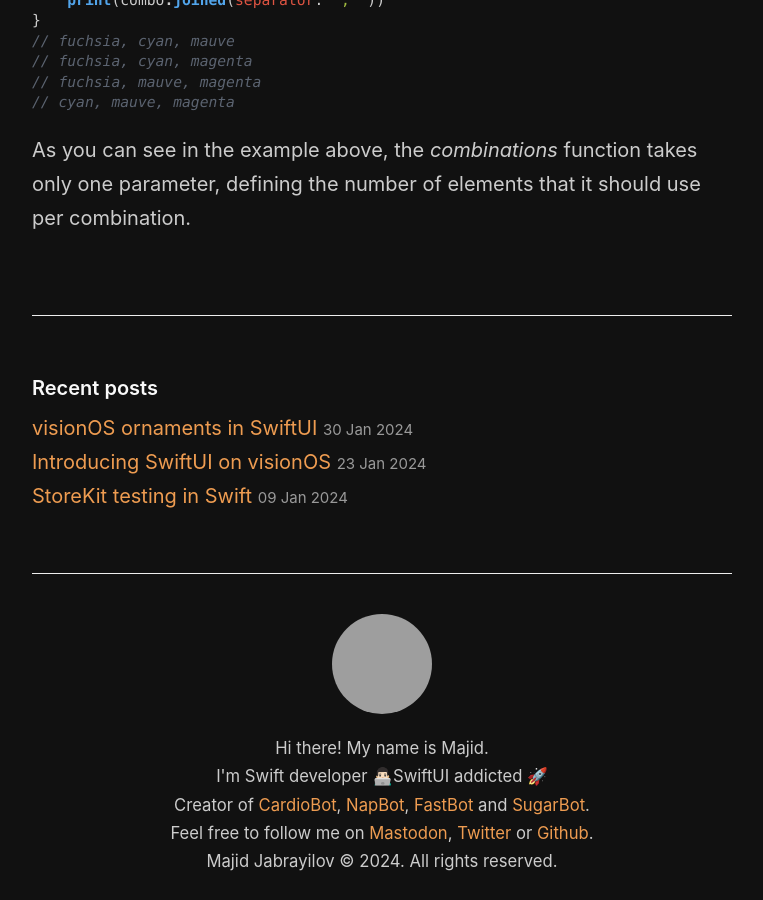
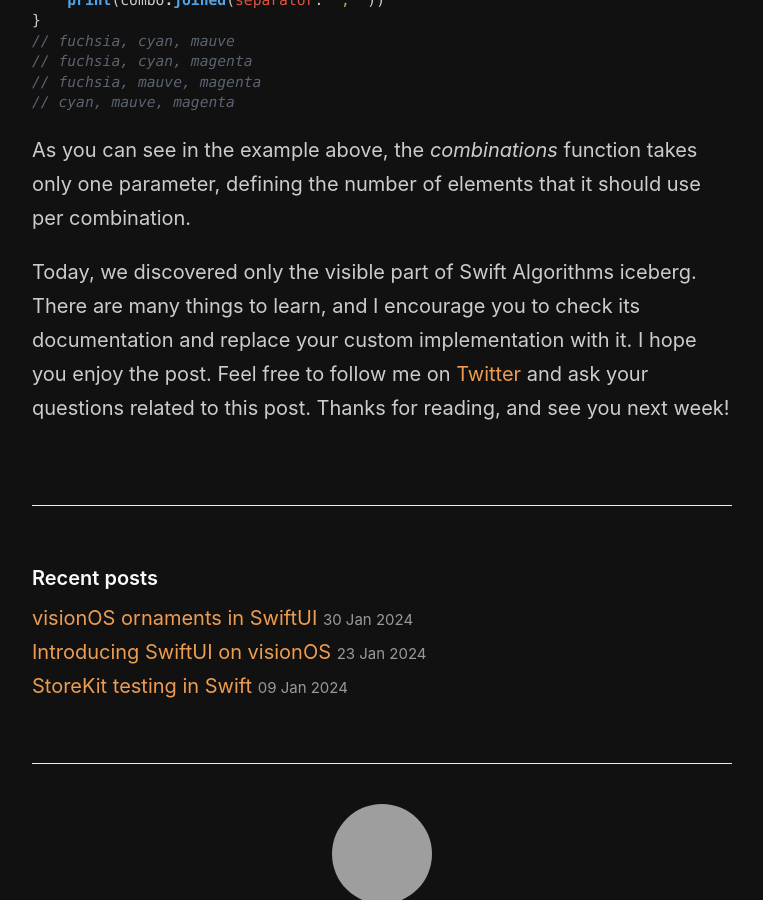
Before and after one commit to mecid/mecid.github.io, a Jekyll site: the page built from _posts/2024-02-13-discovering-swift-algorithms-package.md, in a window 1280 px wide and 900 px high, scrolled down 4369 px, cut to the strip 0-900 px from the top of the window. Shown: the whole strip, without its empty margins (258-1021 px from the left). Built offline with Jekyll 4.4.1, drawn with Linux system fonts in a browser that asks for light colours; grey boxes are pictures that could not be loaded.

Commit message:
conclusion added to the swift algo post

````diff
--- a/_posts/2024-02-13-discovering-swift-algorithms-package.md
+++ b/_posts/2024-02-13-discovering-swift-algorithms-package.md
@@ -120,3 +120,5 @@
 ```
 
 As you can see in the example above, the *combinations* function takes only one parameter, defining the number of elements that it should use per combination.
+
+Today, we discovered only the visible part of Swift Algorithms iceberg. There are many things to learn, and I encourage you to check its documentation and replace your custom implementation with it. I hope you enjoy the post. Feel free to follow me on [Twitter](https://twitter.com/mecid) and ask your questions related to this post. Thanks for reading, and see you next week!
````
